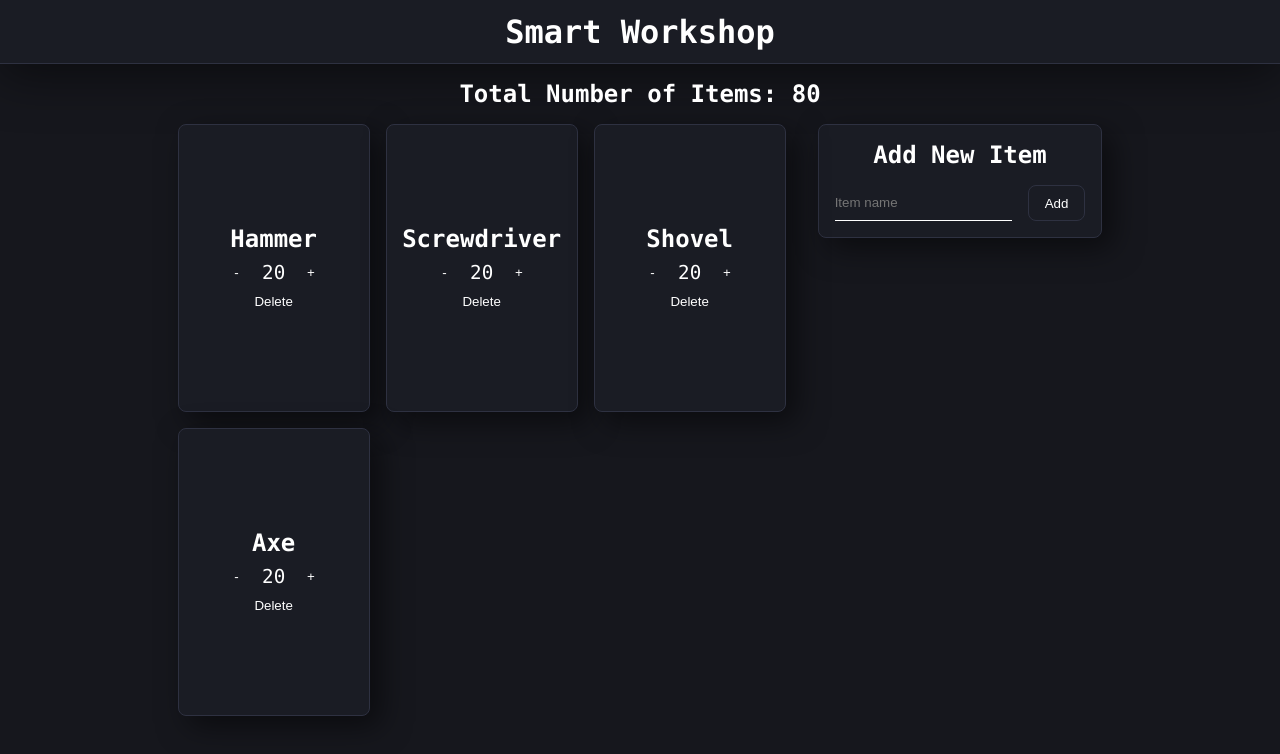
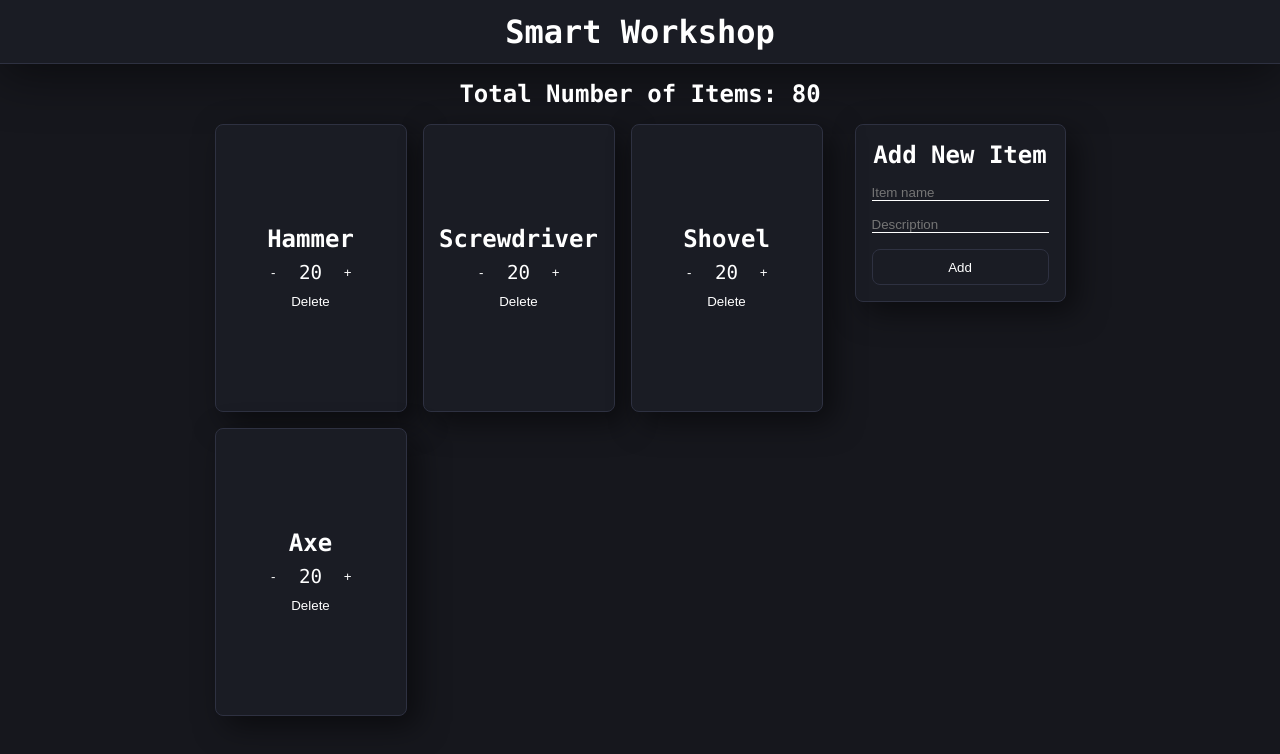
Before and after one commit to matthiasoo/Smart-Workshop-Management-System, a React (Vite) app: page / in a window 1280 px wide. Shown: the top 754 px of the page. Built offline with nearby package versions, Linux system fonts and the light colour scheme.

Commit message:
Zod, react hook form

```diff
--- a/package.json
+++ b/package.json
@@ -10,9 +10,13 @@
     "preview": "vite preview"
   },
   "dependencies": {
+    "@hookform/resolvers": "^5.2.2",
     "react": "^19.2.4",
     "react-dom": "^19.2.4",
-    "react-router-dom": "^7.13.1"
+    "react-hook-form": "^7.71.2",
+    "react-router-dom": "^7.13.1",
+    "zod": "^4.3.6",
+    "zustand": "^5.0.12"
   },
   "devDependencies": {
     "@babel/core": "^7.29.0",
--- a/src/components/AddItemForm.jsx
+++ b/src/components/AddItemForm.jsx
@@ -1,37 +1,50 @@
-import { useState, useRef } from 'react';
+import { useForm } from 'react-hook-form';
+import { zodResolver } from '@hookform/resolvers/zod';
+import * as z from 'zod';
 import './AddItemForm.css';
 import { useInventory } from '../context/InventoryContext.jsx'
 
+const formSchema = z.object({
+    name: z.string().min(3, "Name must contain at least 3 characters").max(50, "Name is too long"),
+    description: z.string().max(200, "Description is too long").optional()
+});
+
 function AddItemForm() {
-    const [newItemName, setNewItemName] = useState("");
+
     const { addNewItem, isLoading } = useInventory();
-    const inputRef = useRef(null);
+    const { register, handleSubmit, formState: { errors }, reset, setFocus } = useForm({
+        resolver: zodResolver(formSchema),
+        defaultValues: { name: "", description: "" }
+    });
 
-    const submit = (e) => {
-        e.preventDefault();
-
-        if (newItemName === "") {
-            alert("Enter item name!")
-            inputRef.current.focus();
-            return;
-        }
-        addNewItem(newItemName);
-        setNewItemName("");
+    const onSubmit = (data) => {
+        addNewItem(data);
+        reset();
+        setFocus("name");
     }
 
     return (
-        <form onSubmit={submit} className='add-item-form'>
+        <form onSubmit={handleSubmit(onSubmit)} className='add-item-form'>
             <h2>Add New Item</h2>
-            <div className='input-and-btn'>
-                <input
-                    type="text"
-                    placeholder="Item name"
-                    value={newItemName}
-                    onChange={(e) => setNewItemName(e.target.value)}
-                    className='text-input'
-                    disabled={isLoading}
-                    ref={inputRef}
-                />
+            <div style={{ display: 'flex', flexDirection: 'column', gap: '1rem' }}>
+                <div style={{ display: 'flex', flexDirection: 'column' }}>
+                    <input
+                        {...register("name")}
+                        placeholder="Item name"
+                        className='text-input'
+                        disabled={isLoading}
+                    />
+                    {errors.name && <span className="fetching-error" style={{ fontSize: '0.8rem' }}>{errors.name.message}</span>}
+                </div>
+                <div style={{ display: 'flex', flexDirection: 'column' }}>
+                    <input
+                        {...register("description")}
+                        placeholder="Description"
+                        className='text-input'
+                        disabled={isLoading}
+                    />
+                    {errors.description && <span className="fetching-error" style={{ fontSize: '0.8rem' }}>{errors.description.message}</span>}
+                </div>
                 <button
                     type="submit"
                     className='submit-btn'
--- a/src/components/InventoryCard.css
+++ b/src/components/InventoryCard.css
@@ -56,7 +56,7 @@
 .out-of-stock-msg {
     color: var(--color-danger);
     position: absolute;
-    bottom: 0;
+    bottom: 1rem;
 }
 
 @media screen and (min-width: 768px) {
--- a/src/context/InventoryContext.jsx
+++ b/src/context/InventoryContext.jsx
@@ -10,10 +10,10 @@ function InventoryProvider({ children }) {
     useEffect(() => {
         setTimeout(() => {
             const data = [
-                { id: 1, name: "Hammer", quantity: 20 },
-                { id: 2, name: "Screwdriver", quantity: 20 },
-                { id: 3, name: "Shovel", quantity: 20 },
-                { id: 4, name: "Axe", quantity: 20 },
+                { id: 1, name: "Hammer", quantity: 20, description: "Strong, classic, iron hammer..." },
+                { id: 2, name: "Screwdriver", quantity: 20, description: "Just a simple screwdriver..." },
+                { id: 3, name: "Shovel", quantity: 20, description: "Dig or bury whatever you want!" },
+                { id: 4, name: "Axe", quantity: 20, description: "Cut trees like a real timberman!" },
             ];
             if (data.length === 0) setError(new Error("Error connecting to server!"));
             else setInventory(data);
@@ -31,8 +31,8 @@ function InventoryProvider({ children }) {
         })
     }, []);
 
-    const addNewItem = (name) => {
-        setInventory([...inventory, { id: Date.now(), name: name, quantity: 0 }]);
+    const addNewItem = (data) => {
+        setInventory([...inventory, { id: Date.now(), name: data.name, quantity: 0, description: data.description }]);
     }
 
     const deleteItem = (id) => {
```
Also changed, not shown: 1 other file (tests, documents, lock files or other folders).
